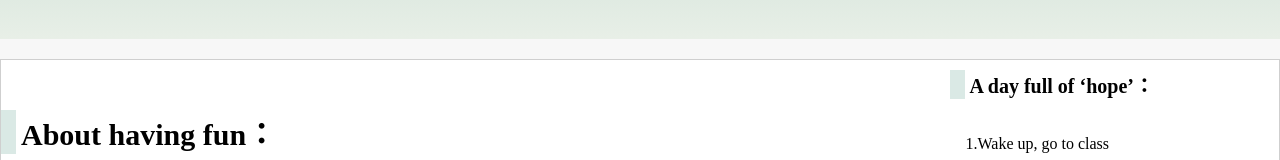
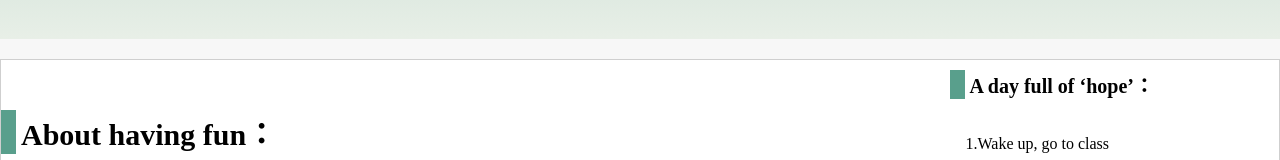
Before and after one commit to huhaya/web, a plain HTML site: page daily.html in a window 1280 px wide. Shown: the part 721-881 px from the top of the page. Drawn offline with Linux system fonts and the light colour scheme.

Commit message:
second commit

```diff
--- a/daily.html
+++ b/daily.html
@@ -141,7 +141,7 @@
             display: block;
             position: absolute;
             left: -20px;
-            background-color: #dae9e5;
+            background-color: #599f8c;
             width: 15px;
             height: 100%;
             top: 0;
```
Also changed, not shown: index.html (+0 -4 lines).
